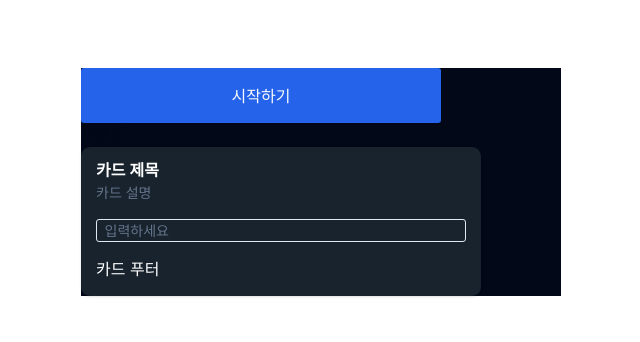
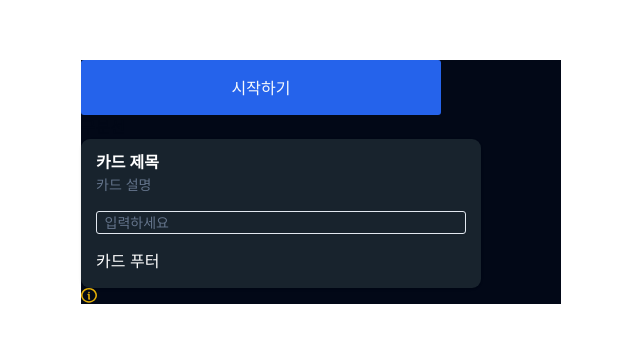
Before and after one commit to JJJ-un/WEANET, a React (Vite) app: page / in a window 1280 px wide. Shown: the part 218-560 px from the top of the page, without its empty margins (319-959 px from the left). Built offline with nearby package versions, Linux system fonts and the light colour scheme; a web font is replaced by a local one.

Commit message:
feat: 사용자 집단 정보 구조화

```diff
--- a/src/routes/index.tsx
+++ b/src/routes/index.tsx
@@ -2,6 +2,7 @@ import { createFileRoute } from "@tanstack/react-router";
 import { Button } from "@/shared/ui/button";
 import { Input } from "@/shared/ui/input";
 import * as S from "@/shared/ui/card";
+import GroupInfo from "@/widget/group-info/ui/GroupInfo";
 
 export const Route = createFileRoute("/")({
   component: RouteComponent,
@@ -22,6 +23,7 @@ function RouteComponent() {
         </S.CardContent>
         <S.CardFooter>카드 푸터</S.CardFooter>
       </S.Card>
+      <GroupInfo />
     </div>
   );
 }
--- /dev/null
+++ b/src/widget/group-info/ui/GroupInfo.tsx
@@ -0,0 +1,15 @@
+// 사용자 집단 정보를 렌더링 하는 컴포넌트
+import InfoIcon from "@/shared/assets/icons/info.svg?react";
+
+const GroupInfo = () => {
+    {/*사용자 집단 정보 데이터 불러오는 훅 */}
+  return (
+    <div>
+      <InfoIcon />
+      {/** 사용자 집단 정보 업데이트해서 보여주는 컴포넌트 */}
+      {/** 참여자 수를 보여주는 컴포넌트 */}
+    </div>
+  );
+};
+
+export default GroupInfo;
```
Also changed, not shown: src/shared/assets/icons/info.svg (added).
